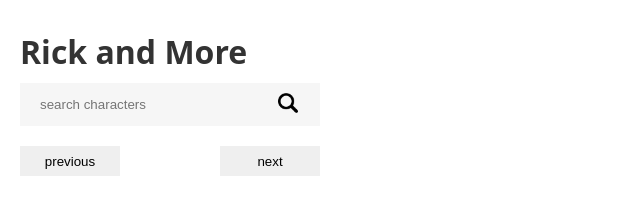
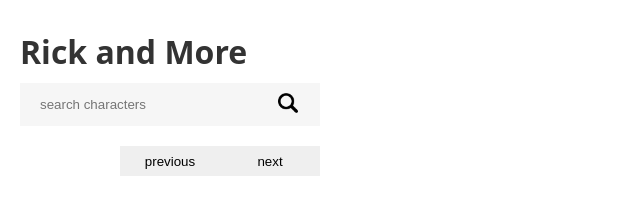
Before and after one commit to Robbo0184/Rick_Und_Morty, a website with bundled scripts: page index.html in a window 1280 px wide. Shown: the whole page, without its empty margins (0-640 px from the left). Built offline with nearby package versions, Linux system fonts and the light colour scheme; no server answers.

Commit message:
add buttons via function component

```diff
--- a/components/nav-button/nav-button.js
+++ b/components/nav-button/nav-button.js
@@ -0,0 +1,10 @@
+export function CreateButton(buttonText) {
+  const button = document.createElement("button");
+
+  button.classList.add(`button`);
+  button.classList.add(`button--${buttonText}`);
+  //   button.setAttribute("data-js", `button-${buttonText}`);
+  button.textContent = `${buttonText}`;
+
+  return button;
+}
--- a/index.html
+++ b/index.html
@@ -33,11 +33,7 @@
       <ul class="card-container" data-js="card-container"></ul>
     </main>
     <nav class="navigation" data-js="navigation">
-      <button class="button button--prev" data-js="button-prev">
-        previous
-      </button>
       <span class="navigation__pagination" data-js="pagination"></span>
-      <button class="button button--next" data-js="button-next">next</button>
     </nav>
   </body>
   <script type="module" src="./index.js"></script>
--- a/index.js
+++ b/index.js
@@ -1,4 +1,5 @@
 import { createCharacterCard } from "./components/card/card.js";
+import { CreateButton } from "./components/nav-button/nav-button.js";
 
 const cardContainer = document.querySelector('[data-js="card-container"]');
 const searchBarContainer = document.querySelector(
@@ -6,14 +7,19 @@
 );
 const searchBar = document.querySelector('[data-js="search-bar"]');
 const navigation = document.querySelector('[data-js="navigation"]');
-const prevButton = document.querySelector('[data-js="button-prev"]');
-const nextButton = document.querySelector('[data-js="button-next"]');
+// const prevButton = document.querySelector('[data-js="button-prev"]');
+// const nextButton = document.querySelector('[data-js="button-next"]');
 const pagination = document.querySelector('[data-js="pagination"]');
 
 // States
-let maxPage;
+let maxPage = 1;
 let page = 1;
 let searchQuery = "";
+
+const prevButton = CreateButton("previous");
+const nextButton = CreateButton("next");
+navigation.append(prevButton);
+navigation.append(nextButton);
 
 searchBar.addEventListener("submit", (e) => {
   e.preventDefault();
@@ -24,7 +30,6 @@
 
 async function fetchCharacters() {
   try {
-
     const response = await fetch(
       `https://rickandmortyapi.com/api/character/?page=${page}&name=${searchQuery}`
     );
@@ -65,18 +70,14 @@
 await fetchCharacters();
 
 prevButton.addEventListener("click", () => {
-
   cardContainer.innerHTML = "";
-
   page--;
-
   fetchCharacters();
 });
 
 nextButton.addEventListener("click", () => {
-
   cardContainer.innerHTML = "";
   page++;
 
- fetchCharacters();
+  fetchCharacters();
 });
```
